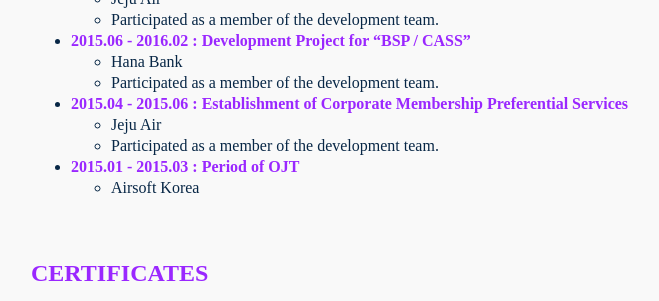
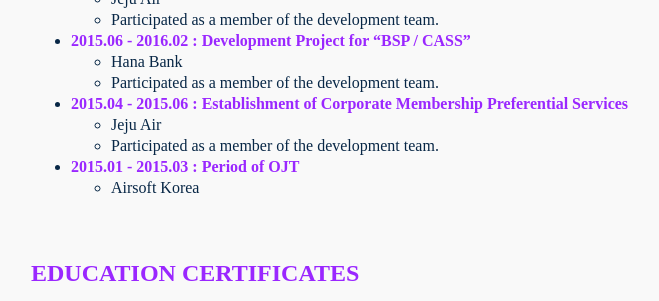
Before and after one commit to nimkoes/portfolio, a Jekyll site: the page built from about.md, in a window 1280 px wide and 900 px high, scrolled down 2874 px, cut to the strip 0-301 px from the top of the window. Shown: the whole strip, without its empty margins (209-868 px from the left). Built offline with Jekyll 4.4.1, drawn with Linux system fonts in a browser that asks for light colours.

Commit message:
mod about.md

```diff
--- a/about.md
+++ b/about.md
@@ -147,7 +147,7 @@
 
 
 
-## **CERTIFICATES**
+## **EDUCATION CERTIFICATES**
 
 ---
 
```
